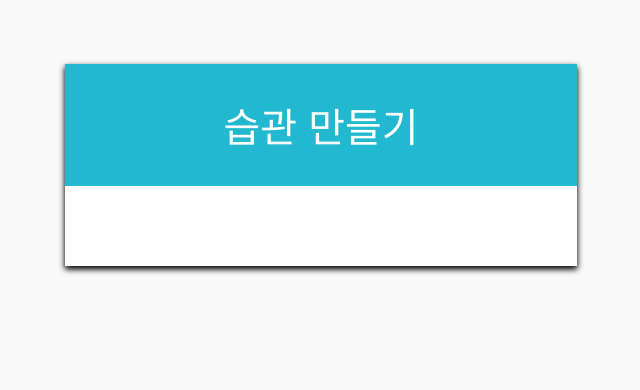
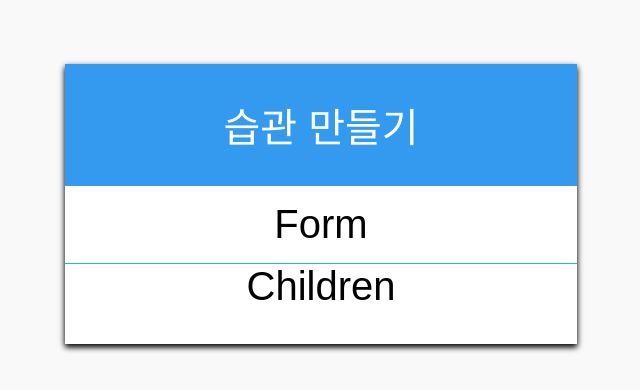
Before and after one commit to woonbeom/habitTracker, a React (Create React App) app in the folder react-habittracker/: page / in a window 1280 px wide. Shown: the top 390 px of the page, without its empty margins (319-959 px from the left). Built offline with nearby package versions, Linux system fonts and the light colour scheme.

Commit message:
mainTemplate 컴포넌트 인자 전달, css 오타 수정

```diff
--- a/react-habittracker/src/App.tsx
+++ b/react-habittracker/src/App.tsx
@@ -4,8 +4,10 @@ import MainTemplate from './components/mainTemplate';
 // const App: React.FC = () => {
 function App () {
   return (
-    <MainTemplate>
-
+    <MainTemplate form={<div>Form</div>}>
+      <div>
+        Children
+      </div>
     </MainTemplate>
   );
 }
--- a/react-habittracker/src/components/mainTemplate.css
+++ b/react-habittracker/src/components/mainTemplate.css
@@ -11,15 +11,19 @@
     font-size: 2.5rem;
     text-align: center;
     font-weight: 100;
-    background: #22b8cf;
+    background: #339af0;
     color: white;
 }
 
 .form-wrapper {
     padding: 1rem;
+    font-size: 2.5rem;
+    text-align: center;
     border-bottom: 1px solid #22b8cf;
 }
 
 .habits-wrapper {
     min-height: 5rem;
+    font-size: 2.5rem;
+    text-align: center;
 }
--- a/react-habittracker/src/components/mainTemplate.tsx
+++ b/react-habittracker/src/components/mainTemplate.tsx
@@ -3,8 +3,8 @@ import './mainTemplate.css';
 
 // 컴포넌트에 전달된 인자들에 대한 타입을 정의.
 type props = {
-    form?: React.ReactNode; // ? <- optional.
-    children?: React.ReactNode;
+    form: React.ReactNode; // ? <- optional.
+    children: React.ReactNode;
 };
 
 // 리액트 컴포넌트 = js 함수. 그래서 functional component라고 불림.
@@ -14,7 +14,7 @@ function mainTemplate ({ form, children }: props) {
             <div className="title">
                 습관 만들기
             </div>
-            <section className="from-wrapper">
+            <section className="form-wrapper">
                 { form }
             </section>
             <section className="habits-wrapper">
```
